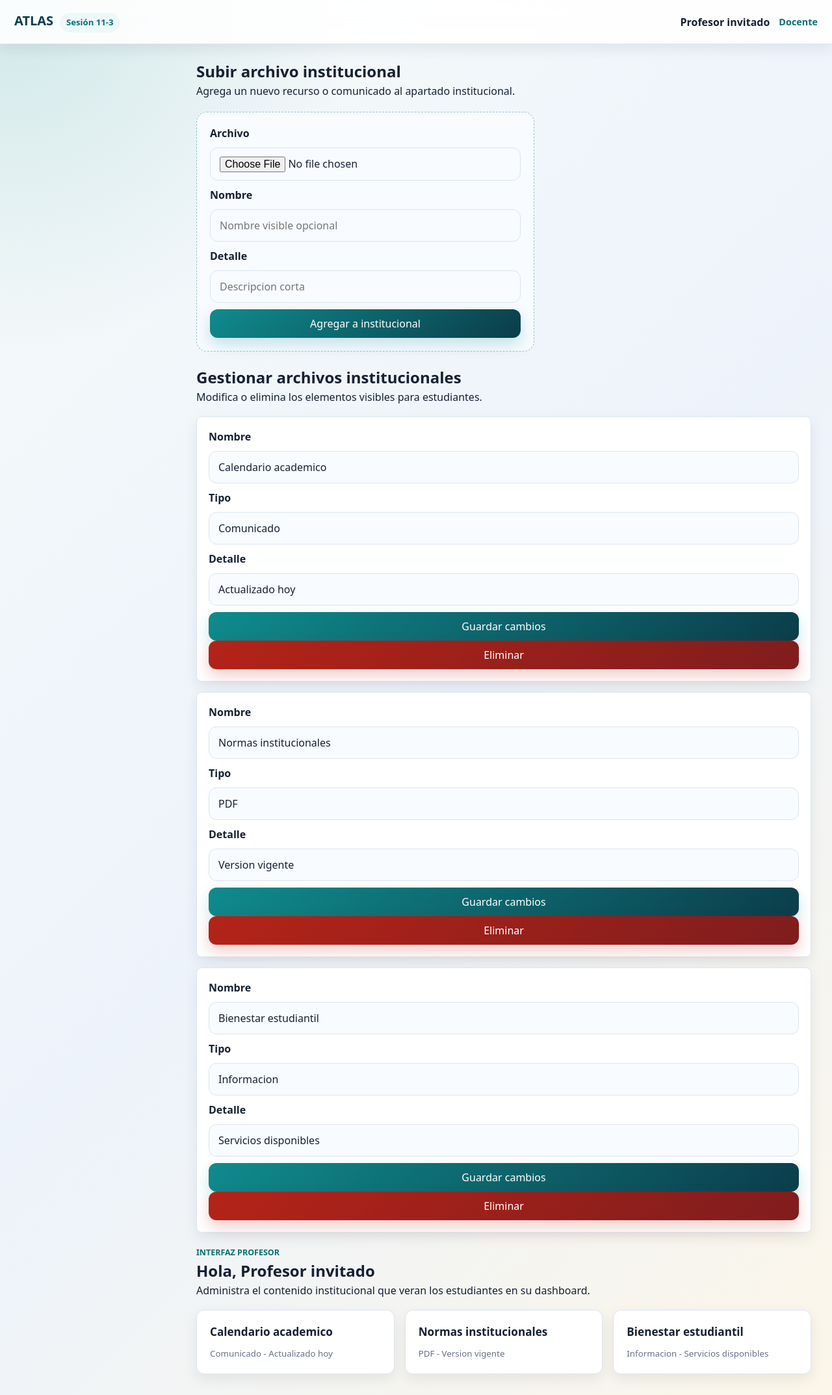
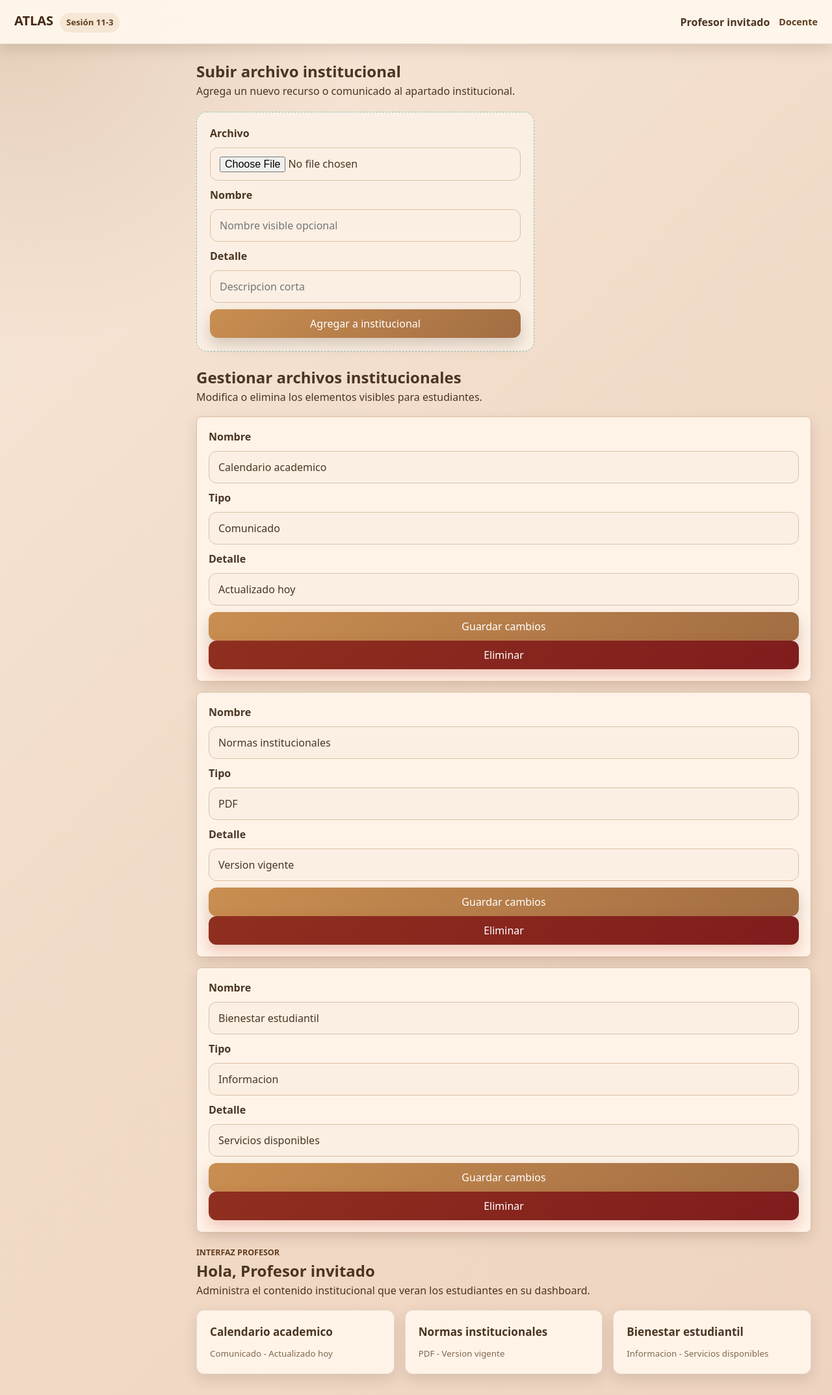
Before and after one commit to DylanRamirezV/atlas, a FastAPI app: page /profesor in a window 1280 px wide. Shown: the whole page at 65% size. Run offline with FastAPI, Linux system fonts and the light colour scheme.

Commit message:
Aplicar paleta de colores cálidos estilo café al CSS

```diff
--- a/static/styles.css
+++ b/static/styles.css
@@ -7,23 +7,23 @@
 :root {
   --sidebar-width: 270px;
   --topbar-height: 68px;
-  --bg: #f5f7fb;
-  --surface: #ffffff;
-  --surface-soft: #f8fbff;
-  --text: #162033;
-  --muted: #667085;
-  --border: #dbe5f0;
-  --sidebar-bg: #162033;
-  --sidebar-text: #f4f8fb;
-  --accent: #0f8b8d;
-  --accent-strong: #0a6f73;
-  --accent-warm: #e2a93b;
-  --accent-ink: #0b3d4a;
-  --accent-soft: #dff6f2;
-  --danger: #b42318;
-  --success: #087443;
-  --shadow-sm: 0 8px 20px rgba(22, 32, 51, 0.08);
-  --shadow-md: 0 16px 34px rgba(22, 32, 51, 0.14);
+  --bg: #f5e4d7;
+  --surface: #fff3e8;
+  --surface-soft: #fbefe3;
+  --text: #4a3523;
+  --muted: #7f694f;
+  --border: #dac0a4;
+  --sidebar-bg: #4a3221;
+  --sidebar-text: #f4ede5;
+  --accent: #a26d43;
+  --accent-strong: #613d1f;
+  --accent-warm: #c98e50;
+  --accent-ink: #412815;
+  --accent-soft: #f4dbbc;
+  --danger: #8f2f1f;
+  --success: #4c7b3f;
+  --shadow-sm: 0 8px 20px rgba(74, 50, 33, 0.14);
+  --shadow-md: 0 16px 34px rgba(74, 50, 33, 0.22);
 }
 
 html,
@@ -34,8 +34,8 @@ body {
 body {
   font-family: system-ui, -apple-system, "Segoe UI", Arial, Helvetica, sans-serif;
   background:
-    radial-gradient(circle at top left, rgba(15, 139, 141, 0.16), transparent 34rem),
-    linear-gradient(135deg, #f6faf9 0%, #edf3fb 52%, #fbf6e9 100%);
+    radial-gradient(circle at top left, rgba(138, 90, 47, 0.18), transparent 34rem),
+    linear-gradient(135deg, #f8e8d9 0%, #f1dbc8 45%, #eed4c0 100%);
   color: var(--text);
   line-height: 1.5;
 }
@@ -55,17 +55,17 @@ button,
   border: 0;
   border-radius: 12px;
   padding: 10px 16px;
-  background: linear-gradient(135deg, var(--accent), var(--accent-ink));
+  background: linear-gradient(135deg, var(--accent-warm), var(--accent));
   color: #ffffff;
   cursor: pointer;
-  box-shadow: 0 10px 22px rgba(15, 139, 141, 0.22);
+  box-shadow: 0 10px 22px rgba(74, 50, 33, 0.22);
   transition: transform 0.2s ease, box-shadow 0.2s ease, background 0.2s ease;
 }
 
 button:hover,
 .btn:hover {
   transform: translateY(-1px);
-  box-shadow: 0 14px 28px rgba(15, 139, 141, 0.28);
+  box-shadow: 0 14px 28px rgba(74, 50, 33, 0.28);
 }
 
 button:focus-visible,
@@ -214,8 +215,8 @@ header {
   left: 0;
   right: 0;
   height: var(--topbar-height);
-  background: rgba(255, 255, 255, 0.88);
-  border-bottom: 1px solid rgba(219, 229, 240, 0.9);
+  background: rgba(255, 247, 237, 0.95);
+  border-bottom: 1px solid rgba(227, 210, 194, 0.9);
   backdrop-filter: blur(14px);
   z-index: 10;
   box-shadow: var(--shadow-sm);
@@ -254,7 +255,7 @@ header nav {
 }
 
 .session-tag {
-  background: #edf8f8;
+  background: rgba(199, 140, 79, 0.14);
   color: var(--accent-strong);
   font-size: 0.82rem;
   font-weight: 700;
@@ -552,7 +553,7 @@ main {
 
 .card {
   background: var(--surface);
-  border: 1px solid var(--border);
+  border: 1px solid rgba(227, 210, 194, 0.8);
   border-radius: 12px;
   padding: 20px;
   box-shadow: var(--shadow-sm);
```
Also changed, not shown: other parts of static/styles.css (+27 -26 lines).
